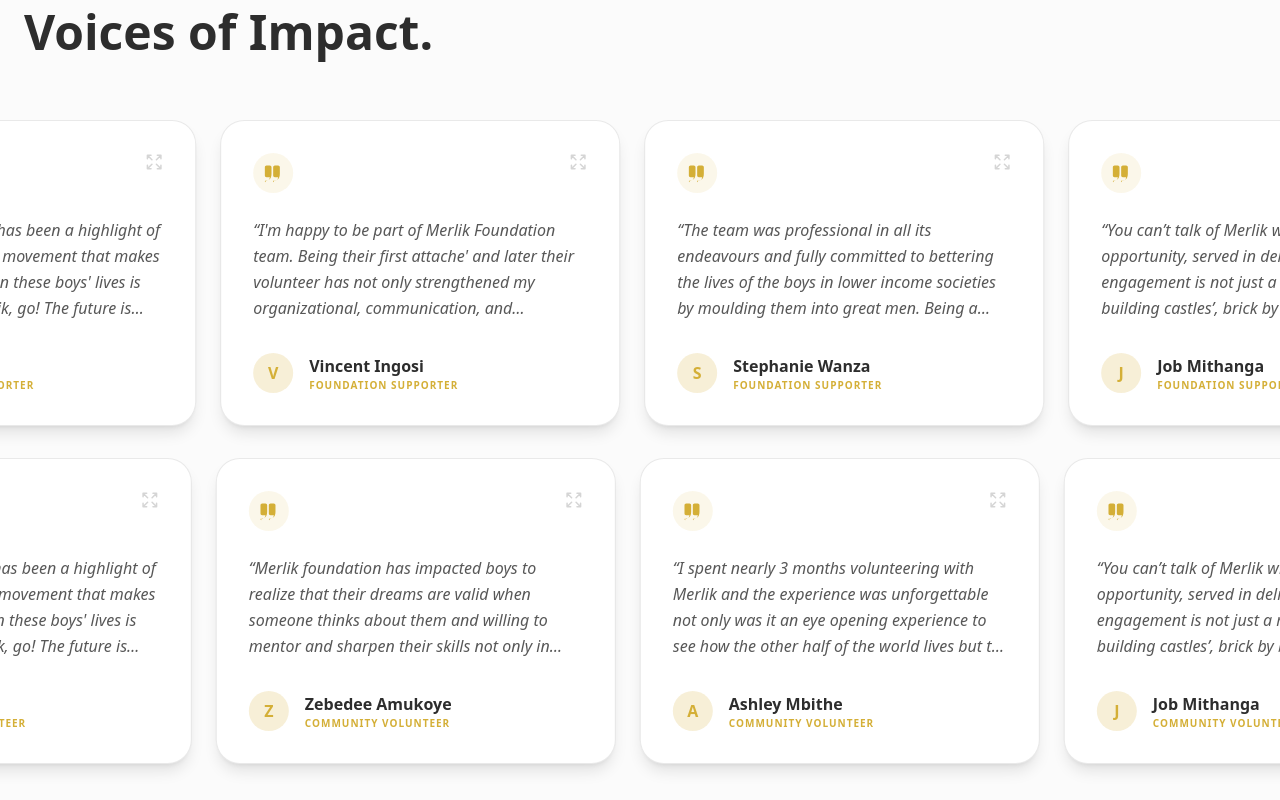
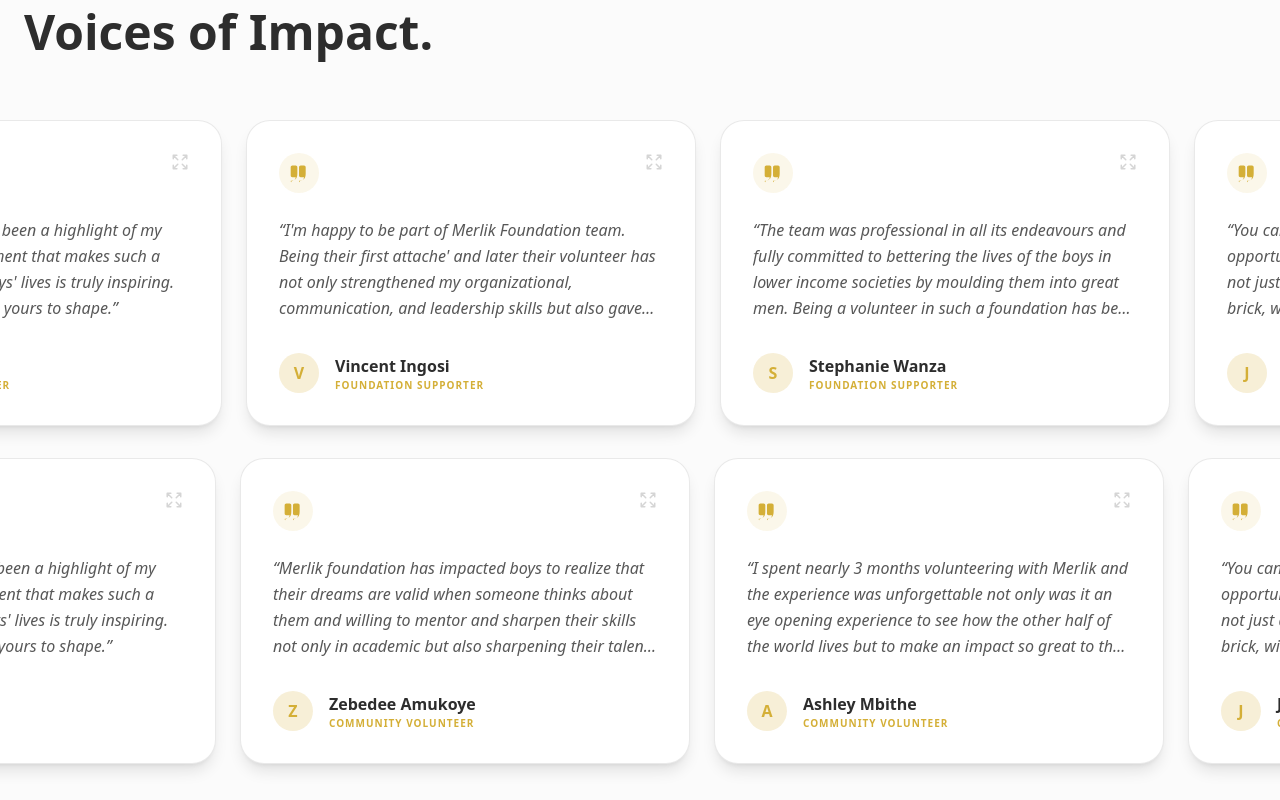
Before and after one commit to foundationmerlik/webapp, a Next.js app: page / in a window 1280 px wide. Shown: the part 2940-3740 px from the top of the page. Built offline with nearby package versions, Linux system fonts and the light colour scheme; a web font is replaced by a local one.

Commit message:
Polished UI: Enhanced responsiveness for mobile, optimized carousel widths, and updated Footer links

```diff
--- a/src/app/globals.css
+++ b/src/app/globals.css
@@ -220,3 +220,14 @@
   transform: translateY(-4px) scale(1.1) rotate(-5deg);
   filter: drop-shadow(2px 2px 0px #b8962d) drop-shadow(4px 4px 0px #917623) drop-shadow(5px 8px 8px rgba(0, 0, 0, 0.4));
 }
+
+/* Hide scrollbar for Chrome, Safari and Opera */
+.scrollbar-hide::-webkit-scrollbar {
+  display: none;
+}
+
+/* Hide scrollbar for IE, Edge and Firefox */
+.scrollbar-hide {
+  -ms-overflow-style: none; /* IE and Edge */
+  scrollbar-width: none; /* Firefox */
+}
--- a/src/app/page.tsx
+++ b/src/app/page.tsx
@@ -374,7 +374,7 @@
           {/* Row 1: Right to Left */}
           <div className="marquee-track flex gap-6" style={{ "--marquee-duration": "80s" } as any}>
             {[...testimonials, ...testimonials].map((t, i) => (
-              <div key={`t1-${i}`} className="flex-shrink-0 w-[400px] p-8 rounded-3xl bg-background border border-foreground/10 hover:border-brand-gold/30 transition-all duration-500 group shadow-lg">
+              <div key={`t1-${i}`} className="flex-shrink-0 w-[300px] md:w-[450px] p-6 md:p-8 rounded-3xl bg-background border border-foreground/10 hover:border-brand-gold/30 transition-all duration-500 group shadow-lg">
                 <div className="mb-6 text-brand-gold/20 flex justify-between items-start">
                   <div className="w-10 h-10 rounded-full bg-brand-gold/10 flex items-center justify-center text-brand-gold">
                     <svg xmlns="http://www.w3.org/2000/svg" width="20" height="20" viewBox="0 0 24 24" fill="currentColor" className="lucide lucide-quote"><path d="M3 21c3 0 7-1 7-8V5c0-1.1-.9-2-2-2H4c-1.1 0-2 .9-2 2v10c0 1.1.9 2 2 2h4c0 2.2-1.8 4-4 4H3c-.6 0-1 .4-1 1s.4 1 1 1ZM13 21c3 0 7-1 7-8V5c0-1.1-.9-2-2-2h-4c-1.1 0-2 .9-2 2v10c0 1.1.9 2 2 2h4c0 2.2-1.8 4-4 4h-1c-.6 0-1 .4-1 1s.4 1 1 1Z" /></svg>
@@ -402,7 +402,7 @@
           {/* Row 2: Left to Right */}
           <div className="marquee-track-ltr flex gap-6" style={{ "--marquee-duration": "80s" } as any}>
             {[...testimonials.reverse(), ...testimonials].map((t, i) => (
-              <div key={`t2-${i}`} className="flex-shrink-0 w-[400px] p-8 rounded-3xl bg-background border border-foreground/10 hover:border-brand-gold/30 transition-all duration-500 group shadow-lg">
+              <div key={`t2-${i}`} className="flex-shrink-0 w-[300px] md:w-[450px] p-6 md:p-8 rounded-3xl bg-background border border-foreground/10 hover:border-brand-gold/30 transition-all duration-500 group shadow-lg">
                 <div className="mb-6 text-brand-gold/20 flex justify-between items-start">
                   <div className="w-10 h-10 rounded-full bg-brand-gold/10 flex items-center justify-center text-brand-gold">
                     <svg xmlns="http://www.w3.org/2000/svg" width="20" height="20" viewBox="0 0 24 24" fill="currentColor" className="lucide lucide-quote"><path d="M3 21c3 0 7-1 7-8V5c0-1.1-.9-2-2-2H4c-1.1 0-2 .9-2 2v10c0 1.1.9 2 2 2h4c0 2.2-1.8 4-4 4H3c-.6 0-1 .4-1 1s.4 1 1 1ZM13 21c3 0 7-1 7-8V5c0-1.1-.9-2-2-2h-4c-1.1 0-2 .9-2 2v10c0 1.1.9 2 2 2h4c0 2.2-1.8 4-4 4h-1c-.6 0-1 .4-1 1s.4 1 1 1Z" /></svg>
--- a/src/components/Footer.tsx
+++ b/src/components/Footer.tsx
@@ -23,7 +23,7 @@
     const navLinks = [
         { name: "About Us", href: "/about" },
         { name: "Programs", href: "/programs" },
-        { name: "Get Involved", href: "/get-involved" },
+        { name: "Get Involved", href: "/support" },
         { name: "Gallery", href: "/gallery" },
         { name: "Contact", href: "/contact" },
         { name: "Donate", href: "/donate" },
--- a/src/components/Navbar.tsx
+++ b/src/components/Navbar.tsx
@@ -216,7 +216,7 @@
                     >
                         {navLinks.slice(0, 2).map((link) => (
                             <Link key={link.name} href={link.href} onClick={() => setMobileMenuOpen(false)}
-                                className="font-serif text-3xl text-foreground dark:text-white font-black hover:text-brand-gold transition-colors flex items-center justify-between group">
+                                className="font-serif text-2xl sm:text-3xl text-foreground dark:text-white font-black hover:text-brand-gold transition-colors flex items-center justify-between group">
                                 {link.name}
                                 <span className="w-10 h-10 rounded-full border border-foreground/10 flex items-center justify-center group-hover:bg-brand-gold group-hover:border-brand-gold group-hover:text-white transition-all transform group-hover:translate-x-2">
                                     <ArrowRight size={20} />
@@ -228,7 +228,7 @@
                         <div>
                             <button
                                 onClick={() => setMobileProgramsOpen(!mobileProgramsOpen)}
-                                className="w-full font-serif text-3xl text-foreground dark:text-white font-black hover:text-brand-gold transition-colors flex items-center justify-between"
+                                className="w-full font-serif text-2xl sm:text-3xl text-foreground dark:text-white font-black hover:text-brand-gold transition-colors flex items-center justify-between"
                             >
                                 Programs
                                 <ChevronDown size={24} className={`transition-transform duration-300 ${mobileProgramsOpen ? "rotate-180 text-brand-gold" : "text-foreground/40"}`} />
@@ -263,7 +263,7 @@
                         <div>
                             <button
                                 onClick={() => setMobileGetInvolvedOpen(!mobileGetInvolvedOpen)}
-                                className="w-full font-serif text-3xl text-foreground dark:text-white font-black hover:text-brand-gold transition-colors flex items-center justify-between"
+                                className="w-full font-serif text-2xl sm:text-3xl text-foreground dark:text-white font-black hover:text-brand-gold transition-colors flex items-center justify-between"
                             >
                                 Get Involved
                                 <ChevronDown size={24} className={`transition-transform duration-300 ${mobileGetInvolvedOpen ? "rotate-180 text-brand-gold" : "text-foreground/40"}`} />
```
